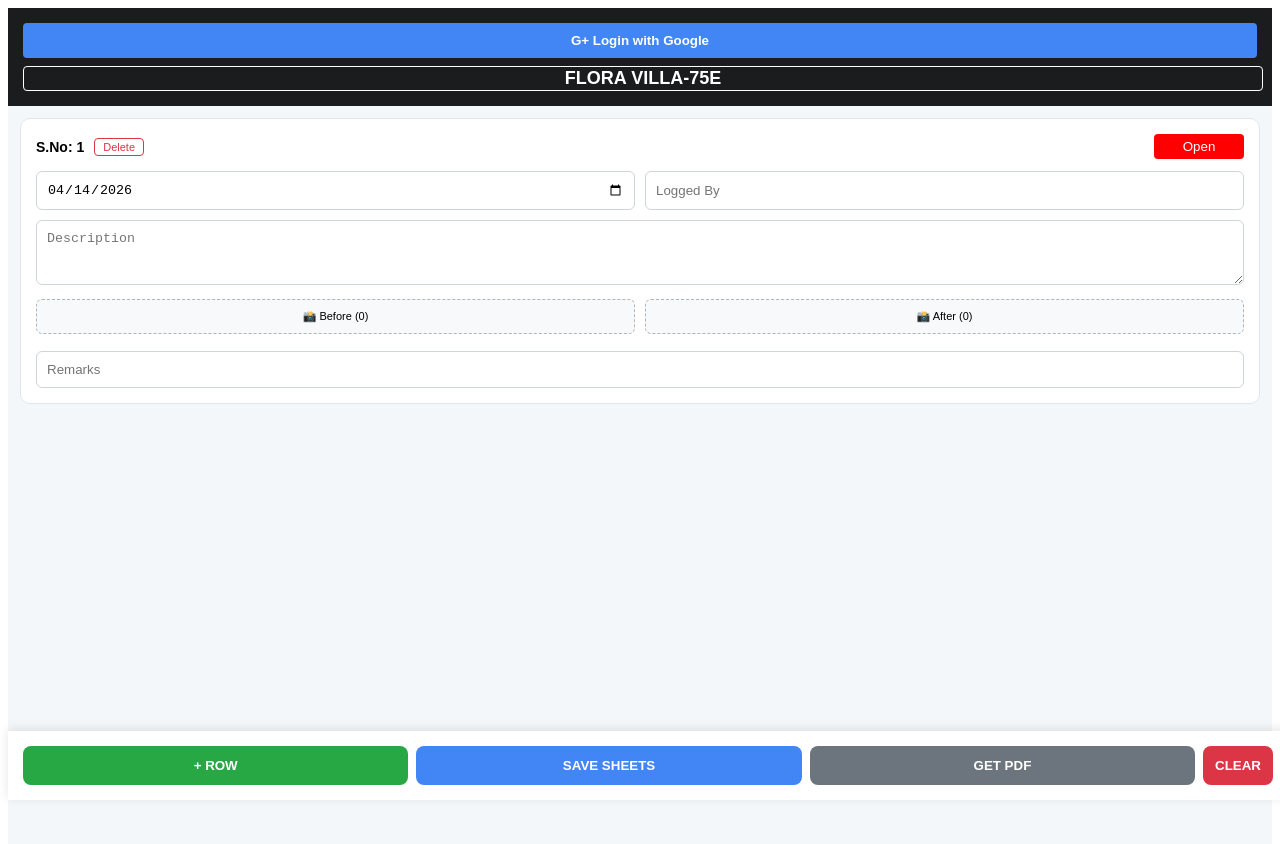
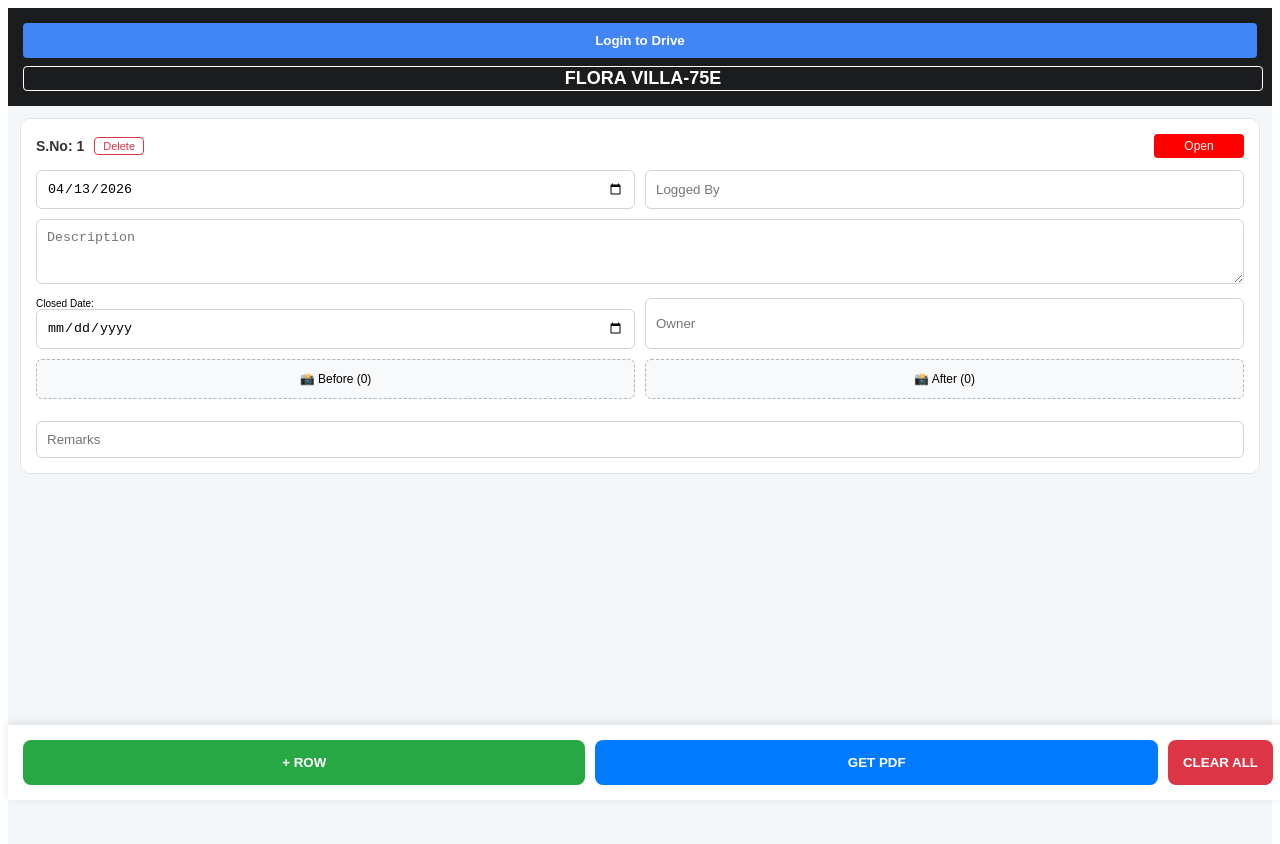
Before and after one commit to Movieeesss/Site-App, a React (Vite) app: page / in a window 1280 px wide. Shown: the top 844 px of the page. Built offline with nearby package versions, Linux system fonts and the light colour scheme.

Commit message:
Update SiteApp.tsx

```diff
--- a/src/SiteApp.tsx
+++ b/src/SiteApp.tsx
@@ -2,23 +2,22 @@
 import { jsPDF } from 'jspdf';
 import autoTable from 'jspdf-autotable';
 
-// UPDATED WITH YOUR NEW KEYS
+// UNGA CREDENTIALS
 const CLIENT_ID = "683400126186-f3a9u3fbe6l50bv1vidci7oinq7socn6.apps.googleusercontent.com";
 const SCOPES = "https://www.googleapis.com/auth/drive.file https://www.googleapis.com/auth/spreadsheets";
 
-export default function ProfessionalSiteRegister() {
+export default function FinalTenColumnRegister() {
   const [project, setProject] = useState("FLORA VILLA-75E");
   const [rows, setRows] = useState(() => {
-    const saved = localStorage.getItem('site_v22_final');
+    const saved = localStorage.getItem('site_v20_final');
     return saved ? JSON.parse(saved) : [{
-      id: Date.now(), date: '2026-04-14', desc: '', loggedBy: '',
+      id: 1, date: '2026-04-13', desc: '', loggedBy: '',
       status: 'Open', closedDate: '', before: [], after: [],
-      owner: '', remarks: ''
+      owner: '', closedBy: '', remarks: ''
     }];
   });
 
   const [accessToken, setAccessToken] = useState(null);
-  const [isSyncing, setIsSyncing] = useState(false);
   const [isUploading, setIsUploading] = useState(false);
 
   // Auto-load Google Script
@@ -28,33 +27,67 @@
     script.async = true;
     script.defer = true;
     document.body.appendChild(script);
-    localStorage.setItem('site_v22_final', JSON.stringify(rows));
+
+    localStorage.setItem('site_v20_final', JSON.stringify(rows));
+
     return () => { if(document.body.contains(script)) document.body.removeChild(script); };
   }, [rows]);
 
+  // GOOGLE LOGIN LOGIC
   const handleLogin = () => {
-    if (!window.google) return alert("Google Script load aagala. 2 sec wait panni try pannunga!");
+    if (!window.google) return alert("Google Script ready aagala. Refresh pannunga!");
     const client = window.google.accounts.oauth2.initTokenClient({
       client_id: CLIENT_ID,
       scope: SCOPES,
       callback: (response) => {
         if (response.access_token) {
           setAccessToken(response.access_token);
-          alert("Google Connected Successfully!");
+          alert("Google Drive Connected!");
         }
       },
     });
     client.requestAccessToken();
   };
 
-  const uploadPhoto = async (rowId, type, files) => {
+  const formatDate = (dateStr) => {
+    if (!dateStr) return "";
+    const [year, month, day] = dateStr.split("-");
+    return `${day}-${month}-${year}`;
+  };
+
+  const addRow = () => {
+    const newId = rows.length > 0 ? Math.max(...rows.map(r => r.id)) + 1 : 1;
+    setRows([...rows, { id: newId, date: '2026-04-13', desc: '', loggedBy: '', status: 'Open', closedDate: '', before: [], after: [], owner: '', closedBy: '', remarks: '' }]);
+  };
+
+  const deleteRow = (id) => {
+    if (window.confirm("Indha row-ah delete panna poringala?")) {
+      setRows(rows.filter(row => row.id !== id));
+    }
+  };
+
+  const clearAll = () => {
+    if (window.confirm("Ella data-vum delete aagidum. Sure-ah?")) {
+      setRows([{ id: 1, date: '2026-04-13', desc: '', loggedBy: '', status: 'Open', closedDate: '', before: [], after: [], owner: '', closedBy: '', remarks: '' }]);
+      localStorage.removeItem('site_v20_final');
+    }
+  };
+
+  // UPLOAD TO GOOGLE DRIVE (Replaced Cloudinary)
+  const uploadPhoto = async (id, type, files) => {
     if (!accessToken) return alert("Modhala Login with Google pannunga!");
     setIsUploading(true);
+
     for (const file of Array.from(files)) {
-      const metadata = { name: `${project}_${type}_${Date.now()}.jpg`, mimeType: 'image/jpeg' };
+      const metadata = {
+        name: `${project}_${type}_${Date.now()}.jpg`,
+        mimeType: file.type
+      };
+
       const form = new FormData();
       form.append('metadata', new Blob([JSON.stringify(metadata)], { type: 'application/json' }));
       form.append('file', file);
+
       try {
         const res = await fetch('https://www.googleapis.com/upload/drive/v3/files?uploadType=multipart&fields=id,webViewLink', {
           method: 'POST',
@@ -62,8 +95,11 @@
           body: form
         });
         const data = await res.json();
-        setRows(prev => prev.map(r => r.id === rowId ? { ...r, [type]: [...r[type], data.webViewLink] } : r));
-      } catch (e) { console.error("Upload error", e); }
+        // data.webViewLink-ah row-la save pannuvom
+        setRows(prev => prev.map(r => r.id === id ? { ...r, [type]: [...r[type], data.webViewLink] } : r));
+      } catch (e) {
+        console.error("Drive upload error", e);
+      }
     }
     setIsUploading(false);
   };
@@ -72,83 +108,51 @@
     setRows(prev => prev.map(r => r.id === rowId ? { ...r, [type]: r[type].filter((_, index) => index !== photoIndex) } : r));
   };
 
-  const addRow = () => {
-    setRows([...rows, { id: Date.now(), date: '2026-04-14', desc: '', loggedBy: '', status: 'Open', closedDate: '', before: [], after: [], owner: '', remarks: '' }]);
-  };
-
-  const deleteRow = (id) => {
-    if (window.confirm("Indha row-ah delete panna poringala?")) {
-      setRows(rows.filter(r => r.id !== id));
-    }
-  };
-
-  const clearAll = () => {
-    if (window.confirm("Ella data-vum delete aagidum. Sure-ah?")) {
-      setRows([{ id: Date.now(), date: '2026-04-14', desc: '', loggedBy: '', status: 'Open', closedDate: '', before: [], after: [], owner: '', remarks: '' }]);
-      localStorage.removeItem('site_v22_final');
-    }
-  };
-
   const generatePDF = () => {
     const doc = new jsPDF('l', 'mm', 'a4');
     autoTable(doc, {
       body: [[project.toUpperCase(), 'ACTION REGISTER - NEW']],
       theme: 'grid',
-      styles: { fontSize: 12, fontStyle: 'bold', halign: 'left', fillColor: [211, 211, 211], lineWidth: 0.5, lineColor: [0, 0, 0] },
+      styles: { fontSize: 12, fontStyle: 'bold', halign: 'left', cellPadding: 3, fillColor: [211, 211, 211], lineWidth: 0.5, lineColor: [0, 0, 0] },
       columnStyles: { 0: { cellWidth: 100 }, 1: { cellWidth: 177 } }
     });
 
-    const head = [['S.No', 'Date', 'Description', 'Logged by', 'Status', 'Remarks']];
-    const body = rows.map((r, i) => [i + 1, r.date, r.desc, r.loggedBy, r.status, r.remarks]);
+    const maxBefore = Math.max(...rows.map(r => r.before.length), 1);
+    const maxAfter = Math.max(...rows.map(r => r.after.length), 1);
+    const head = [['S.No', 'Date Logged', 'Description', 'Logged by', 'Current Status', 'Actual Closed Date', ...Array.from({ length: maxBefore }, (_, i) => `P${i + 1}(B)`), ...Array.from({ length: maxAfter }, (_, i) => `P${i + 1}(A)`), 'Owner', 'Remarks']];
+
+    const body = rows.map((r, index) => [
+      index + 1, formatDate(r.date), r.desc, r.loggedBy, r.status.toUpperCase(), formatDate(r.closedDate),
+      ...Array(maxBefore + maxAfter).fill(''),
+      r.owner, r.remarks.toUpperCase()
+    ]);
 
     autoTable(doc, {
       startY: doc.lastAutoTable.finalY,
       head: head,
       body: body,
       theme: 'grid',
-      styles: { fontSize: 8, halign: 'center' },
+      styles: { fontSize: 6, halign: 'center', valign: 'middle', minCellHeight: 25, lineWidth: 0.1, lineColor: [0, 0, 0] },
+      headStyles: { fillColor: [40, 44, 52], textColor: [255, 255, 255], fontStyle: 'bold' },
       didDrawCell: (data) => {
-        if (data.section === 'body' && data.column.index === 4) {
-          data.cell.styles.fillColor = rows[data.row.index].status.toUpperCase() === 'OPEN' ? [255, 0, 0] : [146, 208, 80];
+        if (data.section === 'head') return;
+        const rowData = rows[data.row.index];
+        if (data.column.index === 4) {
+          if (rowData.status.toUpperCase() === 'OPEN') data.cell.styles.fillColor = [255, 0, 0];
+          if (rowData.status.toUpperCase() === 'DONE') data.cell.styles.fillColor = [146, 208, 80];
         }
       }
     });
-    doc.save(`${project}_Report.pdf`);
-  };
-
-  const saveToSheets = async () => {
-    if (!accessToken) return alert("Login with Google First!");
-    setIsSyncing(true);
-    try {
-      const sheetRes = await fetch('https://sheets.googleapis.com/v4/spreadsheets', {
-        method: 'POST',
-        headers: { 'Authorization': `Bearer ${accessToken}`, 'Content-Type': 'application/json' },
-        body: JSON.stringify({ properties: { title: `${project}_Report_${new Date().toLocaleDateString()}` } })
-      });
-      const sheetData = await sheetRes.json();
-      const spreadsheetId = sheetData.spreadsheetId;
-      const values = [
-        ["S.No", "Date", "Description", "Logged By", "Status", "Remarks", "Before Links", "After Links"],
-        ...rows.map((r, i) => [i + 1, r.date, r.desc, r.loggedBy, r.status, r.remarks, r.before.join(", "), r.after.join(", ")])
-      ];
-      await fetch(`https://sheets.googleapis.com/v4/spreadsheets/${spreadsheetId}/values/Sheet1!A1:append?valueInputOption=USER_ENTERED`, {
-        method: 'POST',
-        headers: { 'Authorization': `Bearer ${accessToken}`, 'Content-Type': 'application/json' },
-        body: JSON.stringify({ values })
-      });
-      alert("Successfully Saved to Google Sheets!");
-      window.open(`https://docs.google.com/spreadsheets/d/${spreadsheetId}`, '_blank');
-    } catch (e) { alert("Sync Error!"); }
-    setIsSyncing(false);
+    doc.save(`${project}_Final_Report.pdf`);
   };
 
   return (
     <div style={ui.container}>
       <header style={ui.nav}>
         {!accessToken ? (
-          <button onClick={handleLogin} style={ui.authBtn}>G+ Login with Google</button>
+          <button onClick={handleLogin} style={ui.authBtn}>Login to Drive</button>
         ) : (
-          <div style={{color:'#92d050', fontSize:'14px', fontWeight:'bold', textAlign:'center'}}>✓ Google Connected</div>
+          <div style={{color:'#92d050', fontSize:'12px', textAlign:'center'}}>✓ Drive Connected</div>
         )}
         <input value={project} onChange={e => setProject(e.target.value)} style={ui.headIn} />
       </header>
@@ -161,25 +165,24 @@
                 <span style={ui.snoBadge}>S.No: {index + 1}</span>
                 <button onClick={() => deleteRow(row.id)} style={ui.rowDelBtn}>Delete</button>
               </div>
-              <input
-                style={{...ui.badge, backgroundColor: row.status.toUpperCase()==='OPEN'?'#ff0000':'#92d050'}}
-                value={row.status}
-                onChange={e => setRows(rows.map(r => r.id===row.id?{...r, status: e.target.value}:r))}
-              />
+              <input style={{...ui.badge, backgroundColor: row.status.toUpperCase()==='OPEN'?'#ff0000':'#92d050'}} value={row.status} onChange={e => setRows(rows.map(r => r.id===row.id?{...r, status: e.target.value}:r))} />
             </div>
-
             <div style={ui.inputGrid}>
               <input type="date" style={ui.field} value={row.date} onChange={e => setRows(rows.map(r => r.id===row.id?{...r, date: e.target.value}:r))} />
               <input placeholder="Logged By" style={ui.field} value={row.loggedBy} onChange={e => setRows(rows.map(r => r.id===row.id?{...r, loggedBy: e.target.value}:r))} />
             </div>
             <textarea placeholder="Description" style={ui.area} value={row.desc} onChange={e => setRows(rows.map(r => r.id===row.id?{...r, desc: e.target.value}:r))} />
+            <div style={ui.inputGrid}>
+               <div style={{fontSize:'10px'}}>Closed Date: <input type="date" style={ui.field} value={row.closedDate} onChange={e => setRows(rows.map(r => r.id===row.id?{...r, closedDate: e.target.value}:r))} /></div>
+               <input placeholder="Owner" style={ui.field} value={row.owner} onChange={e => setRows(rows.map(r => r.id===row.id?{...r, owner: e.target.value}:r))} />
+            </div>
 
             <div style={ui.photoGrid}>
               <div style={ui.uploadSection}>
                 <label style={ui.upBtn}>📸 Before ({row.before.length}) <input type="file" multiple hidden onChange={e => uploadPhoto(row.id, 'before', e.target.files)} /></label>
                 <div style={ui.thumbnailRow}>
                   {row.before.map((url, idx) => (
-                    <div key={idx} style={ui.thumbWrap}><img src={url} style={ui.thumbImg} alt="b"/><button onClick={() => deletePhoto(row.id, 'before', idx)} style={ui.delBtn}>×</button></div>
+                    <div key={idx} style={ui.thumbWrap}><img src={url} style={ui.thumbImg} /><button onClick={() => deletePhoto(row.id, 'before', idx)} style={ui.delBtn}>×</button></div>
                   ))}
                 </div>
               </div>
@@ -187,7 +190,7 @@
                 <label style={ui.upBtn}>📸 After ({row.after.length}) <input type="file" multiple hidden onChange={e => uploadPhoto(row.id, 'after', e.target.files)} /></label>
                 <div style={ui.thumbnailRow}>
                   {row.after.map((url, idx) => (
-                    <div key={idx} style={ui.thumbWrap}><img src={url} style={ui.thumbImg} alt="a"/><button onClick={() => deletePhoto(row.id, 'after', idx)} style={ui.delBtn}>×</button></div>
+                    <div key={idx} style={ui.thumbWrap}><img src={url} style={ui.thumbImg} /><button onClick={() => deletePhoto(row.id, 'after', idx)} style={ui.delBtn}>×</button></div>
                   ))}
                 </div>
               </div>
@@ -197,41 +200,38 @@
           </div>
         ))}
       </div>
-
       <div style={ui.footer}>
         <button onClick={addRow} style={ui.btnGreen}>+ ROW</button>
-        <button onClick={saveToSheets} disabled={isSyncing || isUploading} style={ui.btnBlue}>{isSyncing ? 'Syncing...' : 'SAVE SHEETS'}</button>
-        <button onClick={generatePDF} style={ui.btnGray}>GET PDF</button>
-        <button onClick={clearAll} style={ui.btnRed}>CLEAR</button>
+        <button onClick={generatePDF} disabled={isUploading} style={ui.btnBlue}>{isUploading ? 'Uploading...' : 'GET PDF'}</button>
+        <button onClick={clearAll} style={ui.btnRed}>CLEAR ALL</button>
       </div>
     </div>
   );
 }
 
 const ui = {
-  container: { background: '#f4f7fa', minHeight: '100vh', paddingBottom: '140px', fontFamily: 'Arial' },
+  container: { background: '#f4f7fa', minHeight: '100vh', paddingBottom: '110px', fontFamily: 'Arial' },
   nav: { background: '#1a1c1e', padding: '15px', position: 'sticky', top: 0, zIndex: 10, display: 'flex', flexDirection: 'column', gap: '8px' },
   authBtn: { background: '#4285F4', color: '#fff', border: 'none', padding: '10px', borderRadius: '4px', fontWeight: 'bold', cursor: 'pointer' },
   headIn: { width: '100%', background: 'transparent', border: '1px solid #fff', borderRadius: '4px', color: '#fff', textAlign: 'center', fontSize: '18px', fontWeight: 'bold' },
   main: { padding: '12px' },
   card: { background: '#fff', borderRadius: '10px', padding: '15px', marginBottom: '15px', border: '1px solid #e0e6ed' },
   topRow: { display: 'flex', justifyContent: 'space-between', marginBottom: '12px', alignItems: 'center' },
-  snoBadge: { fontSize: '14px', fontWeight: 'bold' },
-  rowDelBtn: { background: 'none', border: '1px solid #dc3545', color: '#dc3545', borderRadius: '4px', padding: '2px 8px', fontSize: '11px', cursor: 'pointer' },
-  badge: { border: 'none', borderRadius: '4px', color: '#fff', padding: '5px', width: '80px', textAlign: 'center' },
+  snoBadge: { fontSize: '14px', fontWeight: 'bold', color: '#333' },
+  rowDelBtn: { background: '#fff', border: '1px solid #dc3545', color: '#dc3545', borderRadius: '4px', padding: '2px 8px', fontSize: '11px', cursor: 'pointer' },
+  badge: { border: 'none', borderRadius: '4px', color: '#fff', padding: '5px', width: '80px', textAlign: 'center', fontSize: '12px' },
   inputGrid: { display: 'grid', gridTemplateColumns: '1fr 1fr', gap: '10px', marginBottom: '10px' },
   field: { width: '100%', padding: '10px', borderRadius: '6px', border: '1px solid #ced4da', boxSizing: 'border-box' },
   area: { width: '100%', height: '65px', borderRadius: '6px', border: '1px solid #ced4da', padding: '10px', boxSizing: 'border-box', marginBottom: '10px' },
   photoGrid: { display: 'grid', gridTemplateColumns: '1fr 1fr', gap: '10px', marginBottom: '12px' },
-  upBtn: { background: '#f8f9fa', padding: '10px', textAlign: 'center', borderRadius: '6px', border: '1px dashed #adb5bd', fontSize: '11px', cursor: 'pointer' },
+  upBtn: { background: '#f8f9fa', padding: '12px', textAlign: 'center', borderRadius: '6px', border: '1px dashed #adb5bd', fontSize: '12px', cursor: 'pointer', display: 'block' },
   uploadSection: { display: 'flex', flexDirection: 'column', gap: '5px' },
-  thumbnailRow: { display: 'flex', flexWrap: 'wrap', gap: '5px' },
+  thumbnailRow: { display: 'flex', flexWrap: 'wrap', gap: '5px', marginTop: '5px' },
   thumbWrap: { position: 'relative', width: '40px', height: '40px' },
   thumbImg: { width: '100%', height: '100%', objectFit: 'cover', borderRadius: '4px' },
-  delBtn: { position: 'absolute', top: '-5px', right: '-5px', background: '#ff3b30', color: 'white', border: 'none', borderRadius: '50%', width: '18px', height: '18px', fontSize: '10px', cursor: 'pointer' },
-  footer: { position: 'fixed', bottom: 0, width: '100%', background: '#fff', padding: '15px', display: 'flex', gap: '8px', boxShadow: '0 -2px 10px rgba(0,0,0,0.1)', boxSizing: 'border-box', flexWrap: 'wrap', zIndex: 100 },
-  btnGreen: { flex: 1, padding: '12px', background: '#28a745', color: '#fff', border: 'none', borderRadius: '8px', fontWeight: 'bold', minWidth: '80px', cursor: 'pointer' },
-  btnBlue: { flex: 1, padding: '12px', background: '#4285F4', color: '#fff', border: 'none', borderRadius: '8px', fontWeight: 'bold', minWidth: '80px', cursor: 'pointer' },
-  btnGray: { flex: 1, padding: '12px', background: '#6c757d', color: '#fff', border: 'none', borderRadius: '8px', fontWeight: 'bold', minWidth: '80px', cursor: 'pointer' },
-  btnRed: { padding: '12px', background: '#dc3545', color: '#fff', border: 'none', borderRadius: '8px', fontWeight: 'bold', cursor: 'pointer' }
+  delBtn: { position: 'absolute', top: '-5px', right: '-5px', background: '#ff3b30', color: 'white', border: 'none', borderRadius: '50%', width: '18px', height: '18px', fontSize: '12px', cursor: 'pointer', display: 'flex', alignItems: 'center', justifyContent: 'center' },
+  footer: { position: 'fixed', bottom: 0, width: '100%', background: '#fff', padding: '15px', display: 'flex', gap: '10px', boxShadow: '0 -2px 10px rgba(0,0,0,0.1)', boxSizing: 'border-box' },
+  btnGreen: { flex: 1, padding: '15px', background: '#28a745', color: '#fff', border: 'none', borderRadius: '8px', fontWeight: 'bold' },
+  btnBlue: { flex: 1, padding: '15px', background: '#007bff', color: '#fff', border: 'none', borderRadius: '8px', fontWeight: 'bold' },
+  btnRed: { padding: '15px', background: '#dc3545', color: '#fff', border: 'none', borderRadius: '8px', fontWeight: 'bold' }
 };
```
